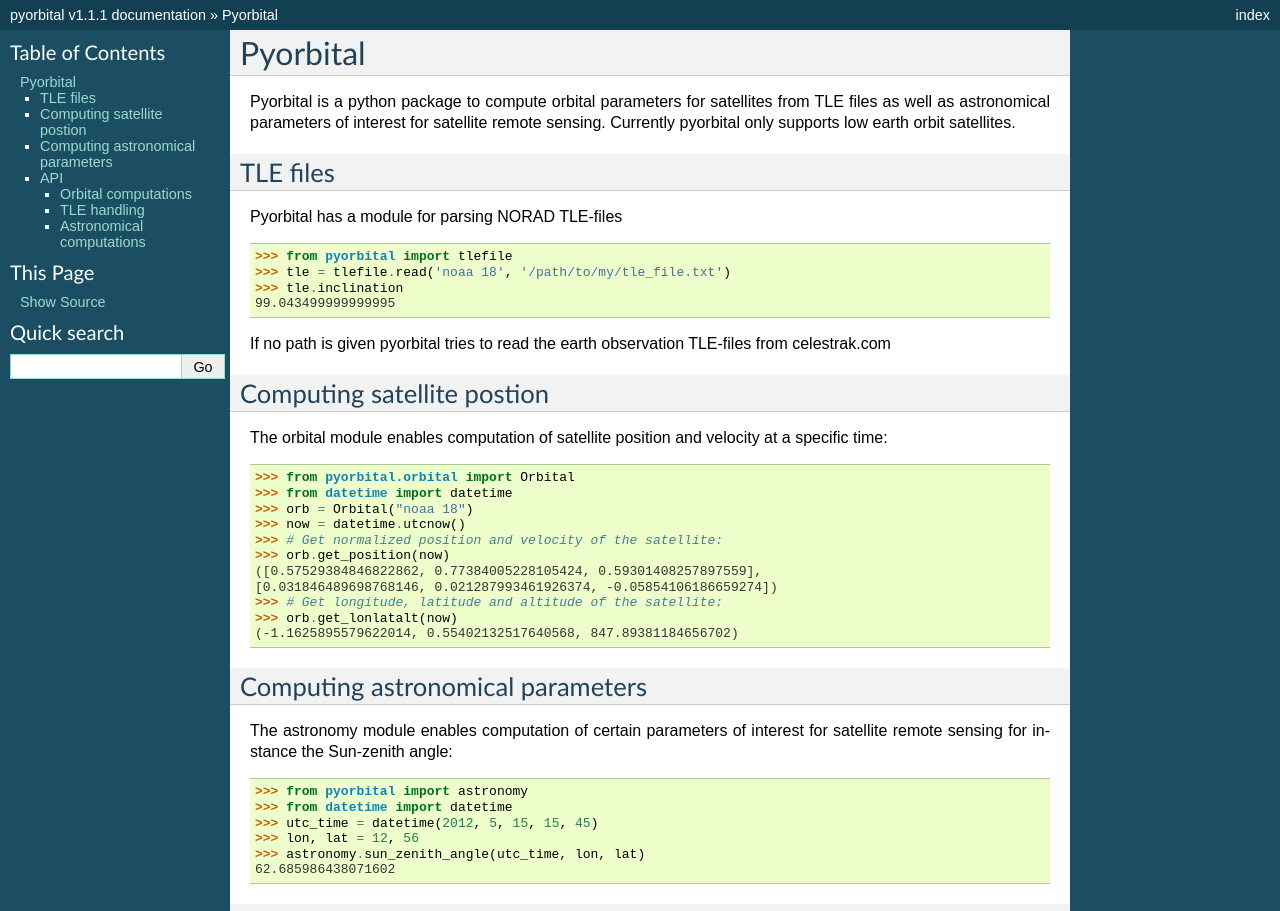
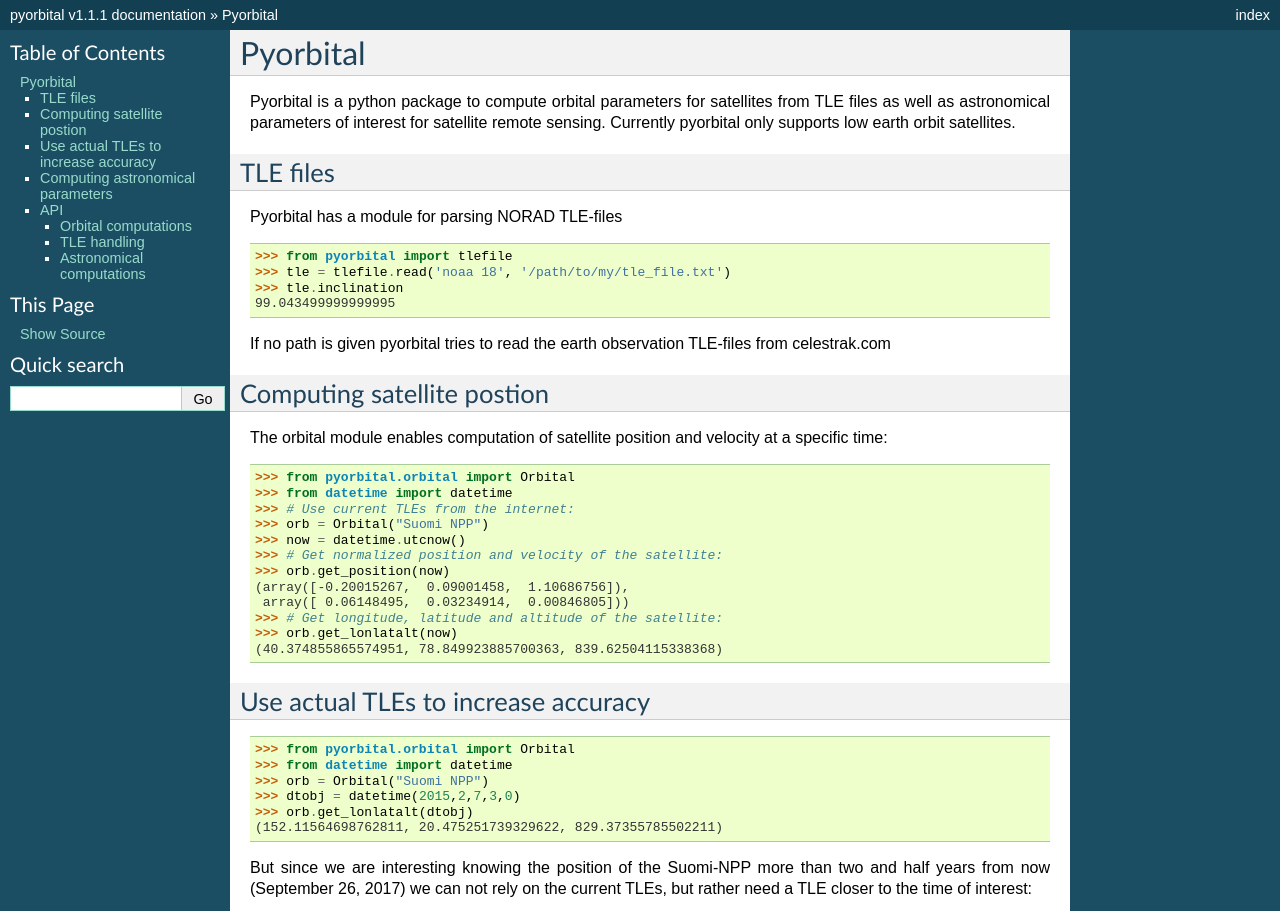
Before and after one commit to pytroll/pyorbital, a Sphinx documentation site: the page built from doc/source/index.rst, in a window 1280 px wide and 1400 px high. Shown: the top 911 px of the window. Built offline with Sphinx 7.4.7, drawn with Linux system fonts in a browser that asks for light colours; some of the changed text lies outside the part shown.

Commit message:
Improve documentation: Emphasize the importance of fresh/actual TLEs
Signed-off-by: Adam.Dybbroe <adam.dybbroe@smhi.se>

```diff
--- a/doc/source/index.rst
+++ b/doc/source/index.rst
@@ -27,15 +27,43 @@
 
     >>> from pyorbital.orbital import Orbital
     >>> from datetime import datetime
-    >>> orb = Orbital("noaa 18")
+    >>> # Use current TLEs from the internet:
+    >>> orb = Orbital("Suomi NPP")
     >>> now = datetime.utcnow()
     >>> # Get normalized position and velocity of the satellite:
     >>> orb.get_position(now)
-    ([0.57529384846822862, 0.77384005228105424, 0.59301408257897559],
-    [0.031846489698768146, 0.021287993461926374, -0.05854106186659274])
+    (array([-0.20015267,  0.09001458,  1.10686756]),
+     array([ 0.06148495,  0.03234914,  0.00846805]))
     >>> # Get longitude, latitude and altitude of the satellite:
     >>> orb.get_lonlatalt(now)
-    (-1.1625895579622014, 0.55402132517640568, 847.89381184656702)
+    (40.374855865574951, 78.849923885700363, 839.62504115338368)
+
+
+Use actual TLEs to increase accuracy
+------------------------------------
+
+    >>> from pyorbital.orbital import Orbital
+    >>> from datetime import datetime
+    >>> orb = Orbital("Suomi NPP")
+    >>> dtobj = datetime(2015,2,7,3,0)
+    >>> orb.get_lonlatalt(dtobj)
+    (152.11564698762811, 20.475251739329622, 829.37355785502211)
+
+But since we are interesting knowing the position of the Suomi-NPP more than
+two and half years from now (September 26, 2017) we can not rely on the current
+TLEs, but rather need a TLE closer to the time of interest:
+
+    >>> snpp = Orbital('Suomi NPP', tle_file='/data/lang/satellit/polar/orbital_elements/TLE/201502/tle-20150207.txt')
+    >>> snpp.get_lonlatalt(dtobj)
+    (105.37373804512762, 79.160752404540133, 838.94605490133154)
+
+If we take a TLE from one week earlier we get a slightly different result:
+
+    >>> snpp = Orbital('Suomi NPP', tle_file='/data/lang/satellit/polar/orbital_elements/TLE/201501/tle-20150131.txt')
+    >>> snpp.get_lonlatalt(dtobj)
+    (104.1539184988462, 79.328272480878141, 838.81555967963391)
+
+
 
 Computing astronomical parameters
 ---------------------------------
```
